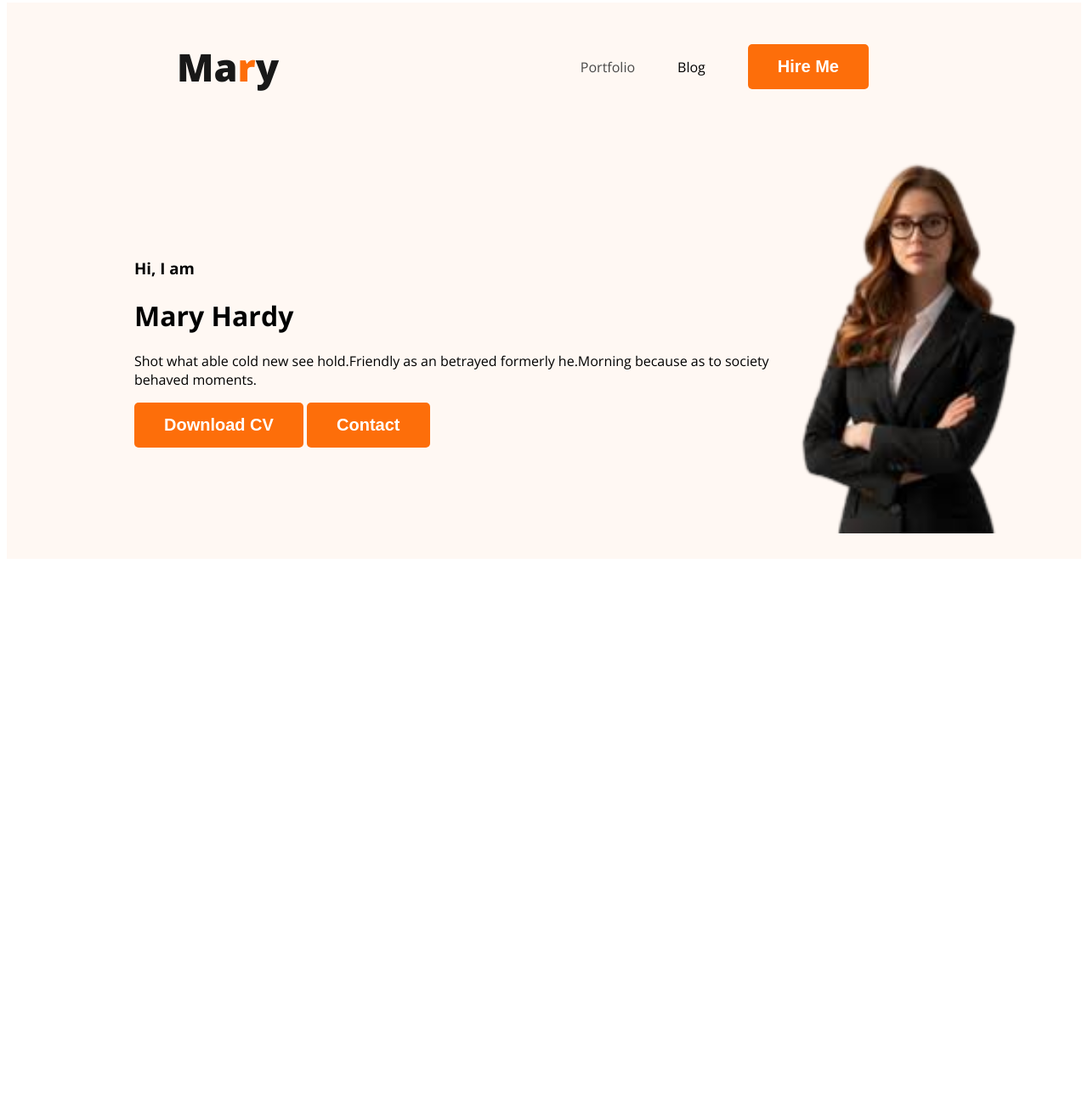
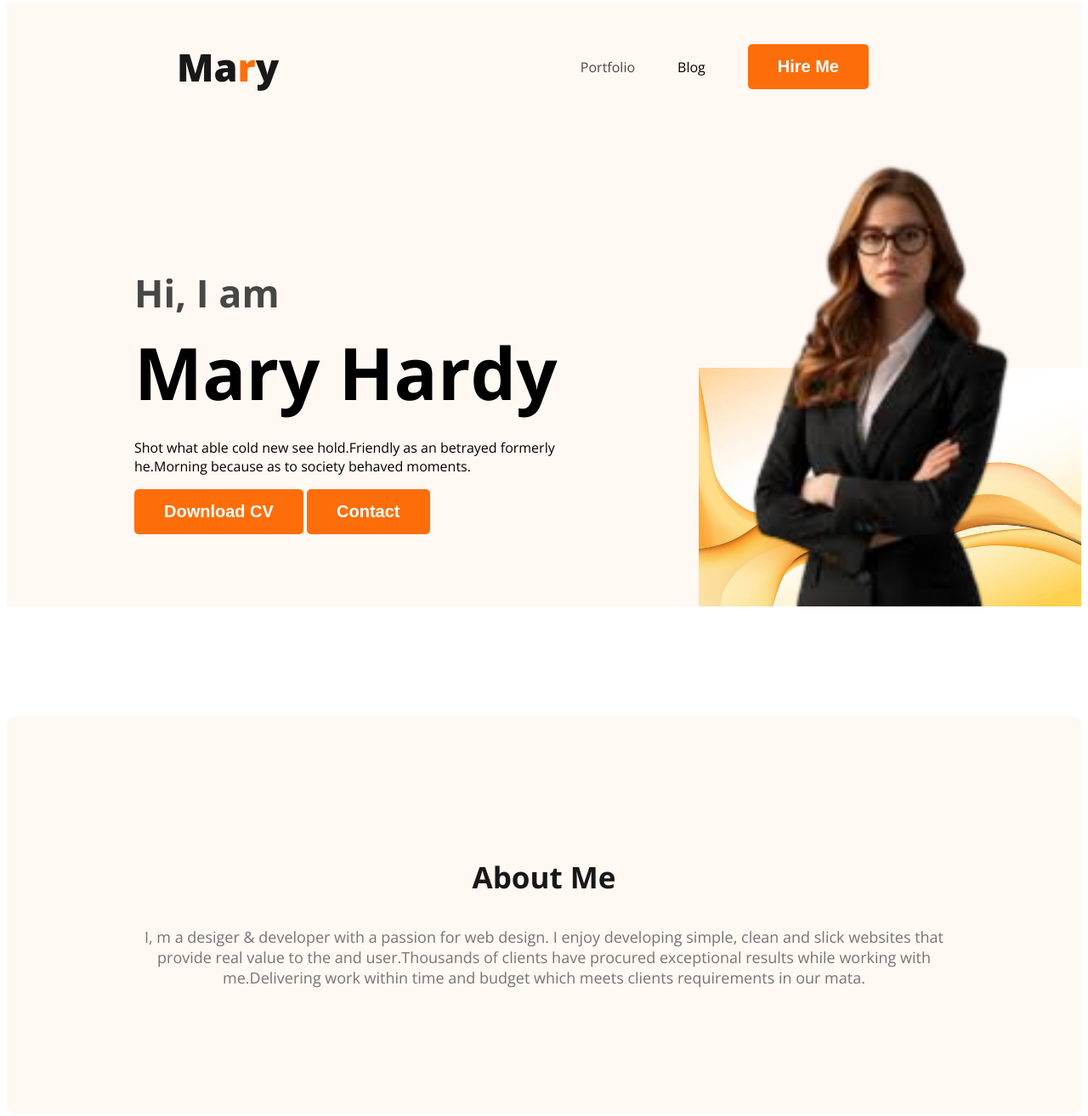
Before and after one commit to shakilawd/webdeveloper-portfolio, a plain HTML site: page index.html in a window 1280 px wide. Shown: the part 5-1319 px from the top of the page at 85% size. Before the commit the page ends 800 px from the top, so only its background shows below. Drawn offline with nearby package versions, Linux system fonts and the light colour scheme.

Commit message:
about section created

```diff
--- a/index.html
+++ b/index.html
@@ -24,7 +24,7 @@
         <div class="banner-content">
             <h3 class="banner-greeting">Hi, I am</h3>
             <h1 class="banner-title">Mary Hardy</h1>
-            <p>Shot what able cold new see hold.Friendly as an betrayed formerly he.Morning because as to society behaved moments.</p>
+            <p class="banner-description">Shot what able cold new see hold.Friendly as an betrayed formerly he.Morning because as to society behaved moments.</p>
             <button class="btn-primary">Download CV</button>
             <button class="btn-primary">Contact</button>
         </div>
@@ -32,7 +32,11 @@
     </div>
 </header>
 <main>
-
+    <section class="about">
+        <h3 class="section-title">About Me</h3>
+        <p class="section-description">
+            I, m a desiger & developer with a passion for web design. I enjoy developing simple, clean and slick websites that provide real value to the and user.Thousands of clients have procured exceptional results while working with me.Delivering  work within time and budget which meets clients requirements in our mata.</p>
+    </section>
 </main>
 <footer>
 
--- a/styles/portfolio.css
+++ b/styles/portfolio.css
@@ -14,6 +14,18 @@ body{
     font-size: 20px;
     font-weight: 700;
     padding: 15px 35px;
+}
+
+.section-title{
+    color: #181818;
+    text-align: center;
+    font-size: 35px;
+    font-weight: 700;
+}
+.section-description{
+    color: #757575;
+    text-align: center;
+    font-size: 18px;
 }
 /* nav related styles */
 nav {
@@ -46,12 +58,45 @@ nav a{
 /* header related styles */
 .header{
     background-color: #FFF8F3;
+    background-image: url('../image/backgound\ new\ pic.png');
+    background-repeat: no-repeat;
+    background-position: bottom right;
+    background-size: 450px;
+
+
 }
 .banner{
-    padding: 30px 30px 30px 150px;
+    padding: 30px 30px 0 150px;
     display: flex;
     align-items: center;
+    justify-content: space-between;
+}
+
+
+.banner-content{
+    max-width: 500px;
 }
 .banner .profile-pic{
     width: 400px;
 }
+.banner-greeting{
+    font-size: 45px;
+    color: #474747;
+    margin-bottom: 0;
+}
+.banner-title{
+    font-size: 85px;
+    font-weight: 700px;
+    margin-top: 5px;
+    margin-bottom: 20px;
+}
+/* main section style */
+
+/* about section styles */
+.about{
+    padding: 130px;
+    border-radius: 10px;
+    background-color: #FFF8F3;
+    margin: 130px 0;
+
+}
```
Also changed, not shown: image/backgound new pic.png (added), image/images (1).jpeg (added), images.jpeg (added).
